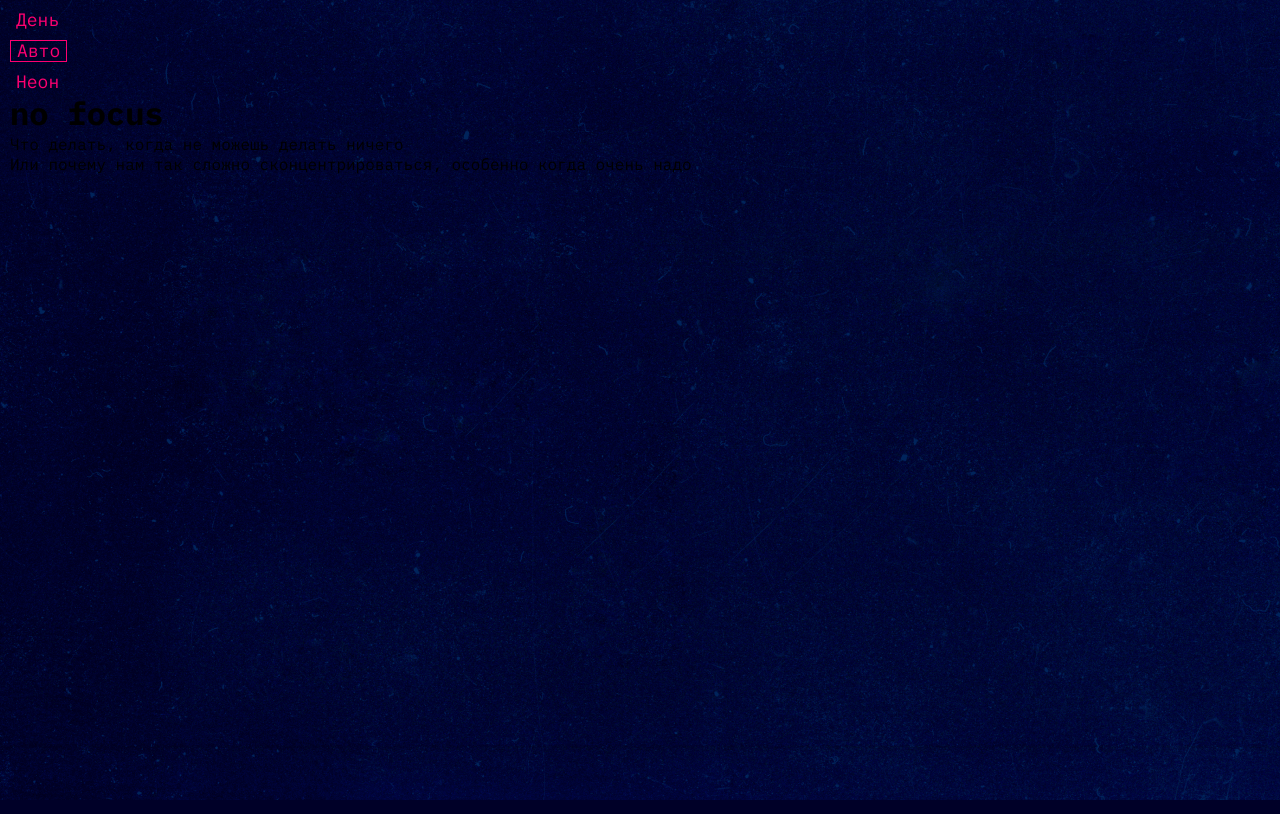
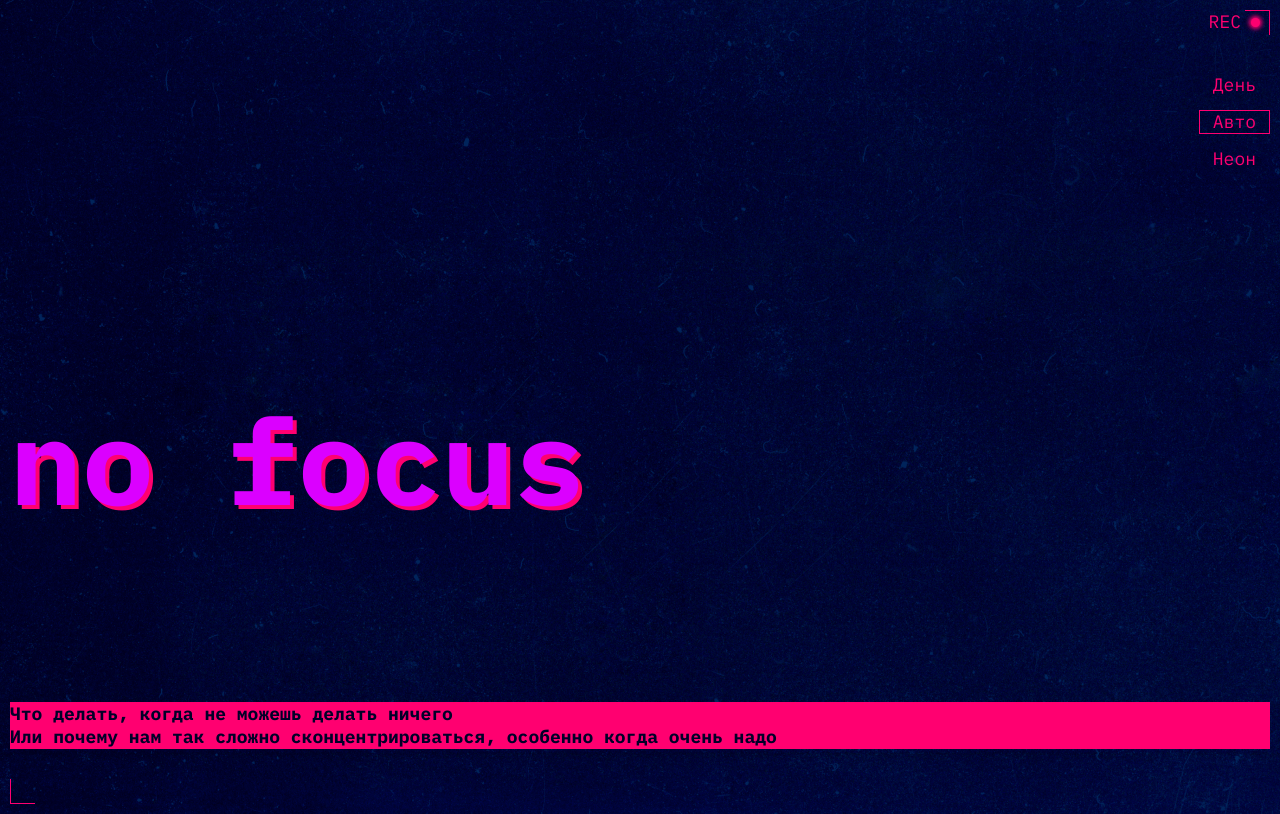
Before and after one commit to shuanvi7/slozhno-sosredotochitsya, a plain HTML site: page index.html in a window 1280 px wide. Drawn offline with Linux system fonts and the light colour scheme.

Commit message:
Верстка мобильной версии темной темы

```diff
--- a/index.html
+++ b/index.html
@@ -15,6 +15,7 @@
   </head>
   <body class="page">
     <header class="header decorated-zone">
+      <div class="header__rec">Rec</div>
       <nav class="header__theme-menu">
         <ul class="header__theme-menu-list">
           <li class="header__theme-menu-item">
@@ -41,8 +42,8 @@
           </li>
         </ul>
       </nav>
-      <h1 class="header__title"><span class="">no</span> focus</h1>
-      <p class="header__description">Что делать, когда не можешь делать ничего<br>Или почему нам так сложно сконцентрироваться, особенно когда очень надо</p>
+      <h1 class="header__title title">no focus</h1>
+      <p class="header__description title-decor">Что делать, когда не можешь делать ничего<br>Или почему нам так сложно сконцентрироваться, особенно когда очень надо</p>
     </header>
     <script src="./scripts/script.js"></script>
   </body>
--- a/styles/globals.css
+++ b/styles/globals.css
@@ -12,6 +12,7 @@ body {
   margin: 0 auto;
   padding-inline: 10px;
   font-family: var(--primary-font);
+  color: var(--text-color);
 }
 
 h1,
--- a/styles/light.css
+++ b/styles/light.css
@@ -9,4 +9,7 @@
     Так стили написанные ниже будут иметь больший вес,
     чем стили в медиазапросе предпочтений пользователя
   */
+  --primary-color: #FF8DCB;
+  --second-color: #FFC2E6;
+  --text-color: #353430;
 }
--- a/styles/style.css
+++ b/styles/style.css
@@ -1,20 +1,61 @@
 /* Основные стили проекта. Это стили для темы, которую вы верстаете первой. */
 
 .page {
-  background: var(--bg-dark) url('../images/cover-image-dark.png') center center;
+  background: var(--dark-color) url('../images/cover-image-dark.png') center center;
   background-attachment: fixed;
 }
 
+.title-decor {
+  background-color: var(--primary-color);
+  color: var(--dark-color);
+  font-weight: 700;
+}
+
+.title {
+  font-size: clamp(7.25rem, 7.0115rem + 1.0178vw, 7.5rem);
+  line-height: 82.5%;
+  color: var(--second-color);
+}
+
 .header {
-  padding-block-start: 10px;
+  position: relative;
+  display: grid;
+  grid-template-columns: 1fr;
+}
+
+.header__rec {
+  position: absolute;
+  display: inline-flex;
+  align-items: center;
+  gap: 10px;
+  top: 10px;
+  right: 10px;
+  font-size: 18px;
+  line-height: 1.38;
+  color: var(--primary-color);
+  text-transform: uppercase;
+}
+
+.header__rec::after {
+  content: "";
+  display: inline-block;
+  width: 9px;
+  height: 9px;
+  border-radius: 50%;
+  background-color: var(--primary-color);
+  box-shadow: 0 0 4px 2px var(--primary-color);
 }
 
 .header__theme-menu {
-
+  justify-self: end;
+  margin-block-end: 19.2%;
 }
 
 .header__theme-menu-list {
-
+  display: flex;
+  flex-direction: column;
+  align-items: center;
+  gap: 5px;
 }
 
 .header__theme-menu-item:not(:last-child) {
@@ -22,6 +63,7 @@
 }
 
 .header__theme-menu-button {
+  padding: 0;
   background-color: transparent;
   color: var(--primary-color);
   font-size: 18px;
@@ -30,6 +72,7 @@
 }
 
 .header__theme-menu-button_active {
+  padding: 2px 13px;
   pointer-events: none;
   border: 1px solid var(--primary-color);
 }
@@ -45,3 +88,33 @@
 .header__theme-menu-button_type_dark {
 
 }
+
+.header__title {
+  margin-block-end: 15.3%;
+  text-shadow: 4px 4px 0 var(--primary-color);
+}
+
+.header__description {
+  font-size: 18px;
+  line-height: 1.3;
+}
+
+.decorated-zone::before,
+.decorated-zone::after {
+  content: "";
+  width: 25px;
+  height: 25px;
+}
+
+.decorated-zone::before {
+  justify-self: end;
+  margin-block: 10px 40px;
+  border-top: 1px solid var(--primary-color);
+  border-right: 1px solid var(--primary-color);
+}
+
+.decorated-zone::after {
+  margin-block: 30px 10px;
+  border-left: 1px solid var(--primary-color);
+  border-bottom: 1px solid var(--primary-color);
+}
--- a/styles/variables.css
+++ b/styles/variables.css
@@ -4,5 +4,5 @@
   --primary-color: #FF0070;
   --second-color: #DB00FF;
   --text-color: #F1B2CE;
-  --bg-dark: #000028;
+  --dark-color: #000028;
 }
```
